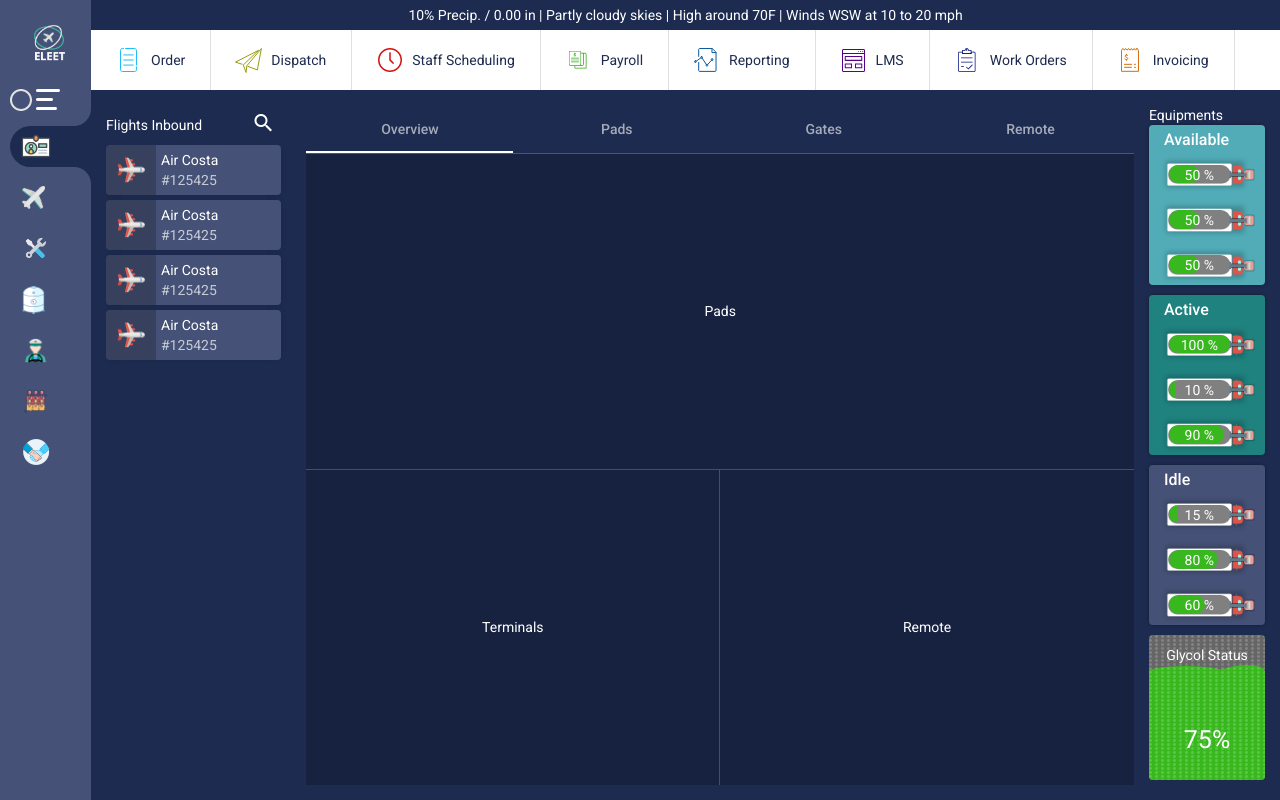
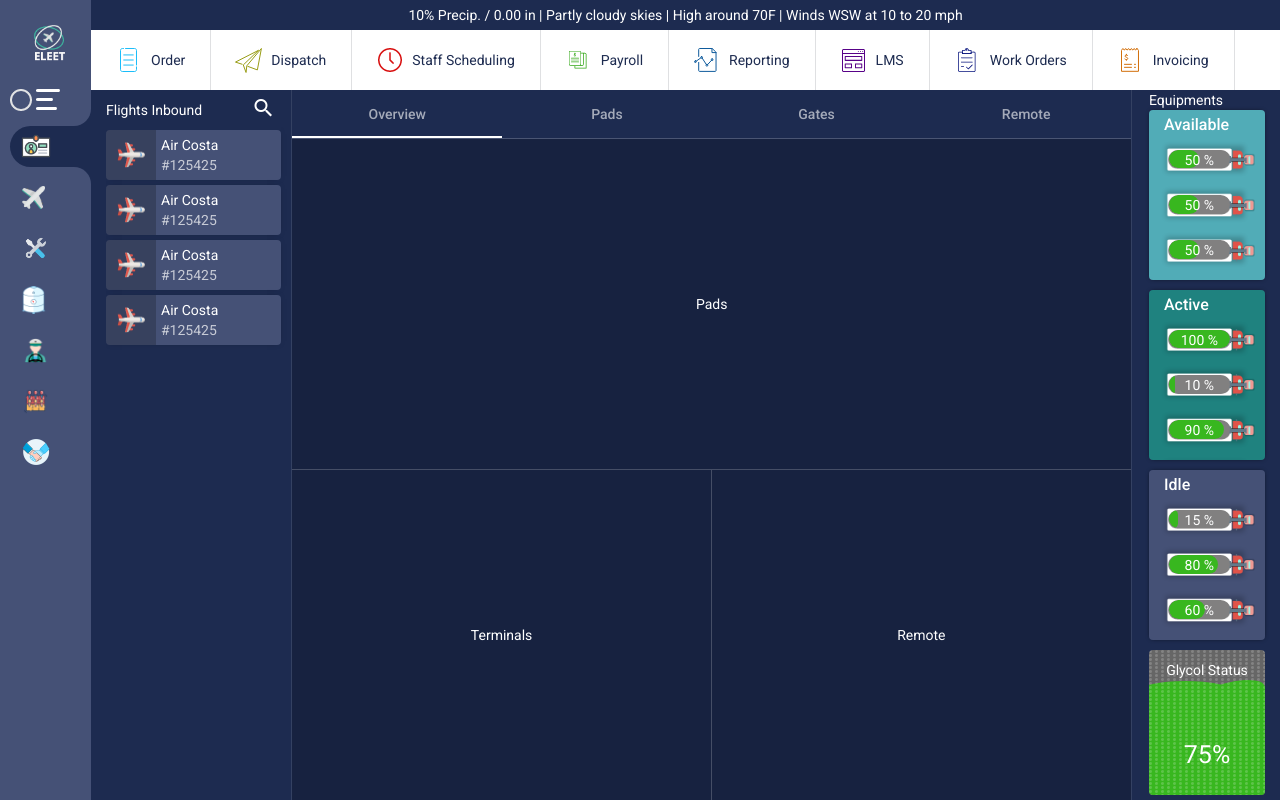
Before and after one commit to harikrishna266/tmp, an Angular app: page /dashboard in a window 1280 px wide. Built offline with nearby package versions, Linux system fonts and the light colour scheme.

Commit message:
overview design

```diff
--- a/src/app/modules/auth/auth.component.scss
+++ b/src/app/modules/auth/auth.component.scss
@@ -17,7 +17,7 @@
 
 .app-routings {
   height: calc(100% - 90px);
-  padding: 15px;
+  padding: 0 15px;
 }
 
 .weather-board {
--- a/src/app/modules/dashboard/dashboard.component.scss
+++ b/src/app/modules/dashboard/dashboard.component.scss
@@ -48,8 +48,11 @@
   }
 
   .dashboard-center {
-    padding: 0 15px;
-	width: calc(100% - 253px);
+    padding: 0;
+    width: calc(100% - 253px);
+    border-left: 1px solid rgba(256,256,256,.1);
+    border-right: 1px solid rgba(256,256,256,.1);
+    margin-right: 17px;
   }
 
 
```
